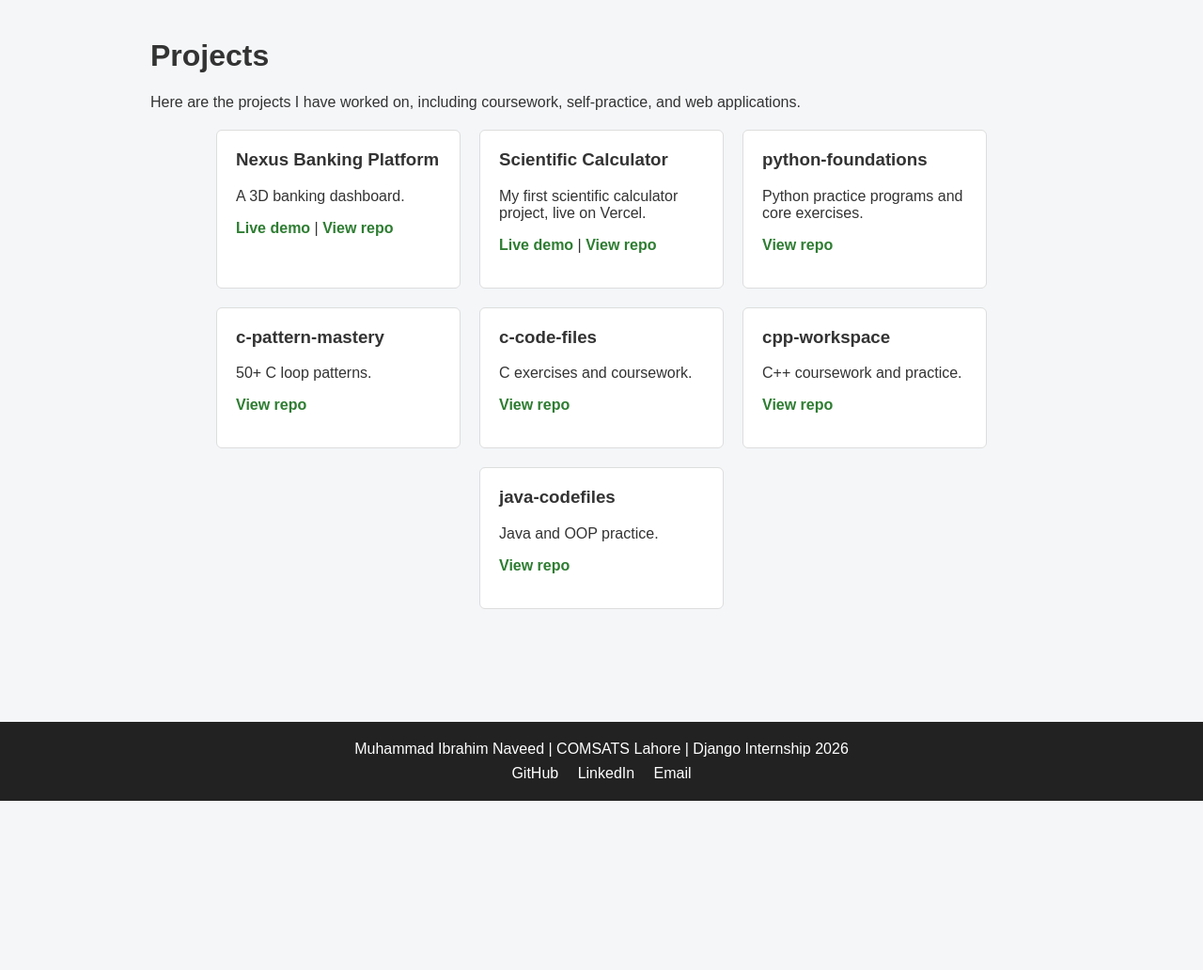
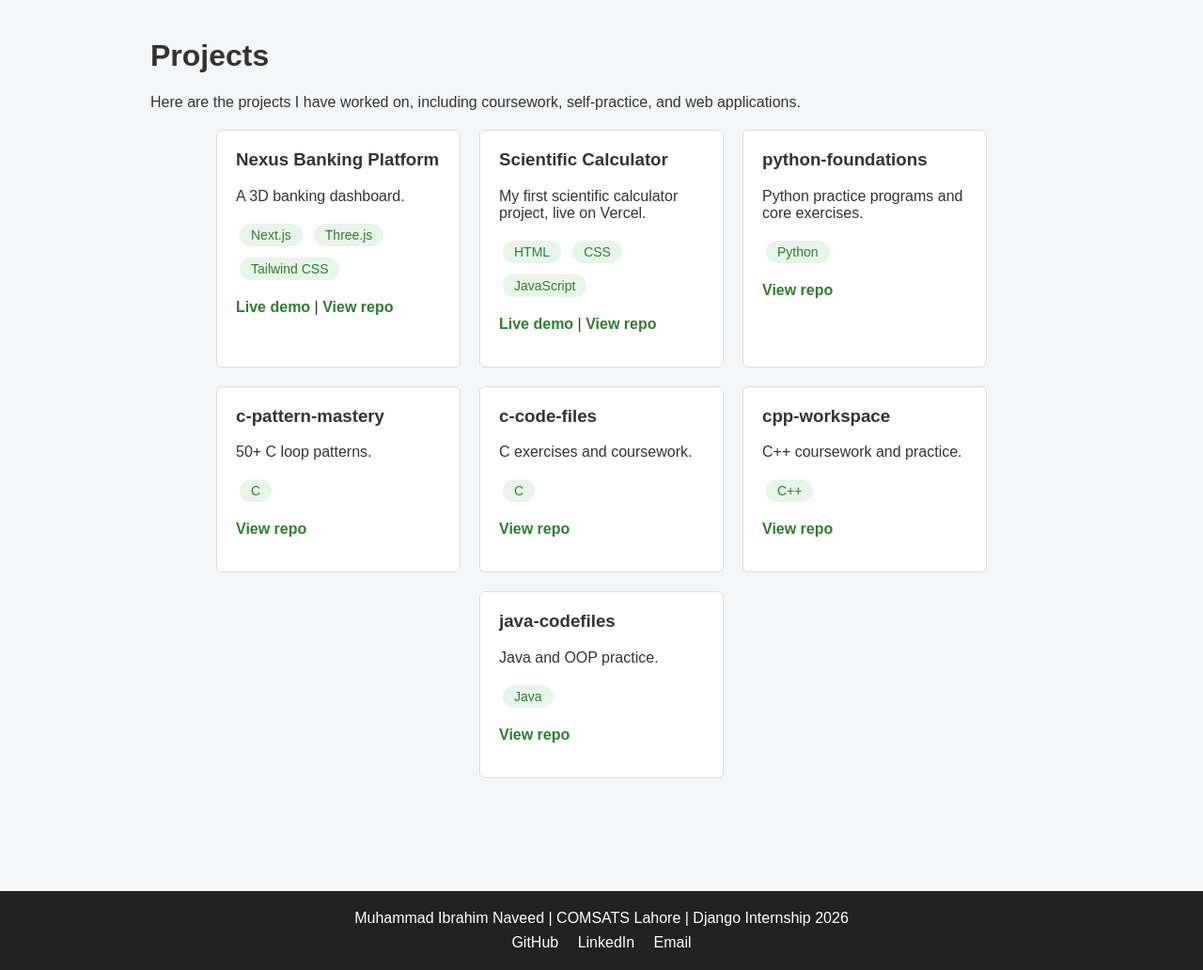
Before and after one commit to IbrahimNaveed12/django-week1, a Django app: page /projects/ in a window 1280 px wide. Shown: the part 53-1085 px from the top of the page at 94% size. Before the commit the page ends 905 px from the top, so only its background shows below. Run offline with Django 5.2, Linux system fonts and the light colour scheme.

Commit message:
Add tags to project cards

```diff
--- a/pages/templates/pages/projects.html
+++ b/pages/templates/pages/projects.html
@@ -11,6 +11,11 @@
     <div class="card">
       <h3>Nexus Banking Platform</h3>
       <p>A 3D banking dashboard.</p>
+      <div class="chips-container">
+        <span class="chip">Next.js</span>
+        <span class="chip">Three.js</span>
+        <span class="chip">Tailwind CSS</span>
+      </div>
       <p>
         <a href="https://ibrahimnaveed12.github.io/Nexus-Banking-System/">Live demo</a> |
         <a href="https://github.com/IbrahimNaveed12/Nexus-Banking-System">View repo</a>
@@ -20,6 +25,11 @@
     <div class="card">
       <h3>Scientific Calculator</h3>
       <p>My first scientific calculator project, live on Vercel.</p>
+      <div class="chips-container">
+        <span class="chip">HTML</span>
+        <span class="chip">CSS</span>
+        <span class="chip">JavaScript</span>
+      </div>
       <p>
         <a href="https://calculator-pakistani.vercel.app/">Live demo</a> |
         <a href="https://github.com/IbrahimNaveed12/Scientific-Calculator">View repo</a>
@@ -29,30 +39,45 @@
     <div class="card">
       <h3>python-foundations</h3>
       <p>Python practice programs and core exercises.</p>
+      <div class="chips-container">
+        <span class="chip">Python</span>
+      </div>
       <p><a href="https://github.com/IbrahimNaveed12/python-foundations">View repo</a></p>
     </div>
 
     <div class="card">
       <h3>c-pattern-mastery</h3>
       <p>50+ C loop patterns.</p>
+      <div class="chips-container">
+        <span class="chip">C</span>
+      </div>
       <p><a href="https://github.com/IbrahimNaveed12/c-pattern-mastery">View repo</a></p>
     </div>
 
     <div class="card">
       <h3>c-code-files</h3>
       <p>C exercises and coursework.</p>
+      <div class="chips-container">
+        <span class="chip">C</span>
+      </div>
       <p><a href="https://github.com/IbrahimNaveed12/c-code-files">View repo</a></p>
     </div>
 
     <div class="card">
       <h3>cpp-workspace</h3>
       <p>C++ coursework and practice.</p>
+      <div class="chips-container">
+        <span class="chip">C++</span>
+      </div>
       <p><a href="https://github.com/IbrahimNaveed12/cpp-workspace">View repo</a></p>
     </div>
 
     <div class="card">
       <h3>java-codefiles</h3>
       <p>Java and OOP practice.</p>
+      <div class="chips-container">
+        <span class="chip">Java</span>
+      </div>
       <p><a href="https://github.com/IbrahimNaveed12/java-codefiles">View repo</a></p>
     </div>
   </section>
```
